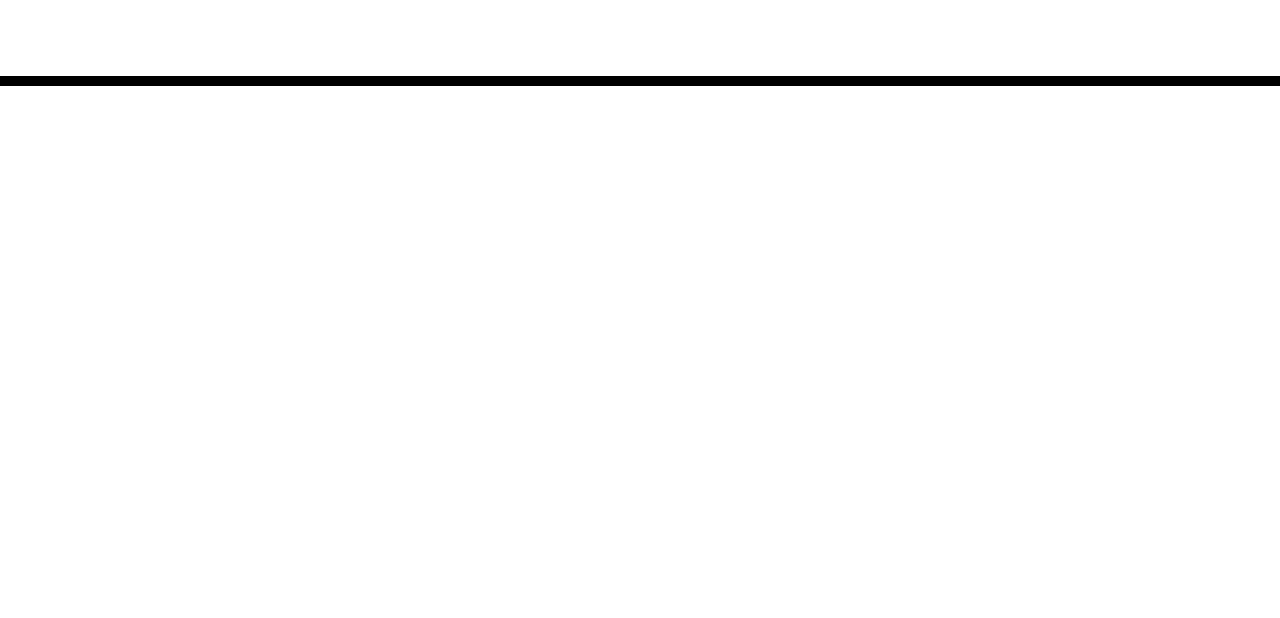
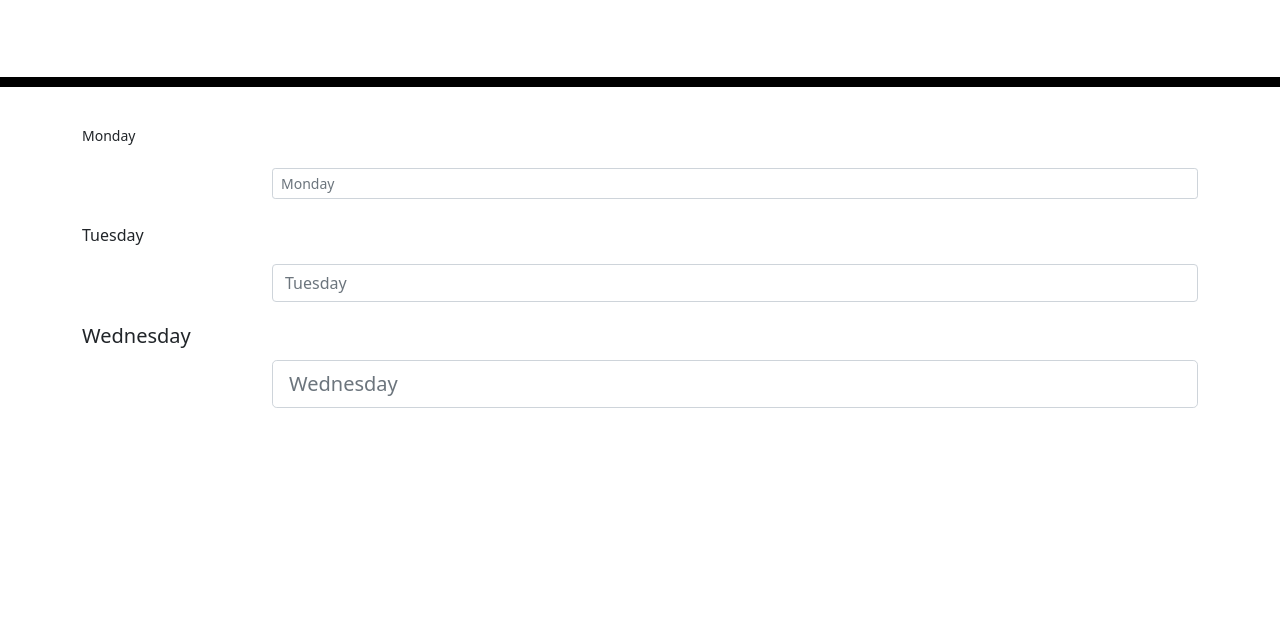
Before and after one commit to chrispicano/workDayScheduler, a plain HTML site: page Develop/index.html in a window 1280 px wide. Shown: the part 182-800 px from the top of the page. Drawn offline with nearby package versions, Linux system fonts and the light colour scheme.

Commit message:
Added bootstrap element

```diff
--- a/Develop/index.html
+++ b/Develop/index.html
@@ -19,7 +19,12 @@
       rel="stylesheet"
     />
     <link rel="stylesheet" href="style.css" />
+
     <title>Work Day Scheduler</title>
+    <div id='time'></div>
+    <!-- Bootstrap CSS -->
+    <link href="https://cdn.jsdelivr.net/npm/bootstrap@5.0.0-beta1/dist/css/bootstrap.min.css" rel="stylesheet" integrity="sha384-giJF6kkoqNQ00vy+HMDP7azOuL0xtbfIcaT9wjKHr8RbDVddVHyTfAAsrekwKmP1" crossorigin="anonymous">
+<script src="https://cdn.jsdelivr.net/npm/bootstrap@5.0.0-beta1/dist/js/bootstrap.bundle.min.js" integrity="sha384-ygbV9kiqUc6oa4msXn9868pTtWMgiQaeYH7/t7LECLbyPA2x65Kgf80OJFdroafW" crossorigin="anonymous"></script>
   </head>
 
   <body>
@@ -30,6 +35,24 @@
     </header>
     <div class="container">
       <!-- Timeblocks go here -->
+      <div class="row mb-3">
+        <label for="colFormLabelSm" class="col-sm-2 col-form-label col-form-label-sm">Monday</label>
+        <div class="col-sm-10">
+          <input type="email" class="form-control form-control-sm" id="colFormLabelSm" placeholder="Monday">
+        </div>
+      </div>
+      <div class="row mb-3">
+        <label for="colFormLabel" class="col-sm-2 col-form-label">Tuesday</label>
+        <div class="col-sm-10">
+          <input type="email" class="form-control" id="colFormLabel" placeholder="Tuesday">
+        </div>
+      </div>
+      <div class="row">
+        <label for="colFormLabelLg" class="col-sm-2 col-form-label col-form-label-lg">Wednesday</label>
+        <div class="col-sm-10">
+          <input type="email" class="form-control form-control-lg" id="colFormLabelLg" placeholder="Wednesday">
+        </div>
+      </div> <!--End of BS paste-->
     </div>
 
     <script src="https://cdnjs.cloudflare.com/ajax/libs/jquery/3.2.1/jquery.min.js"></script>
--- /dev/null
+++ b/Develop/script.js
@@ -0,0 +1 @@
+var date
```
